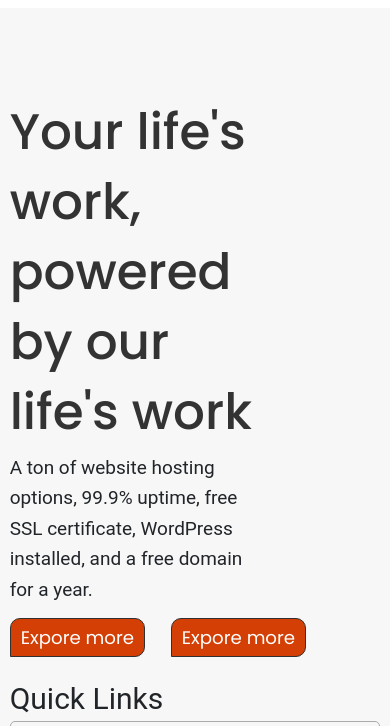
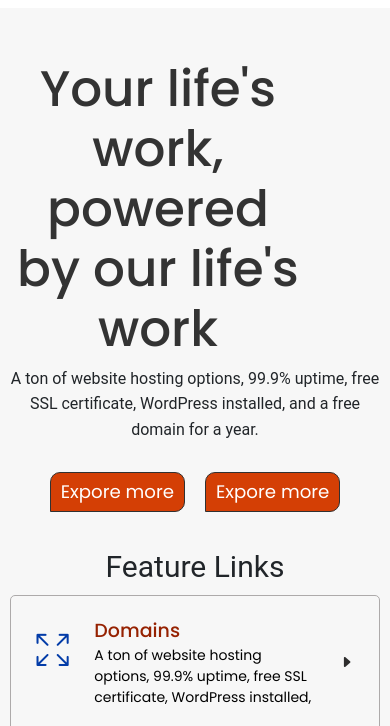
Before and after one commit to DevelopmentRaahi/home, a plain HTML site: page index.html in a window 390 px wide. Shown: the part 118-844 px from the top of the page. Drawn offline with nearby package versions, Linux system fonts and the light colour scheme.

Commit message:
responsive

```diff
--- a/home_assets/scss/main.scss
+++ b/home_assets/scss/main.scss
@@ -69,23 +69,29 @@ $h-content:14px;
 .hero-setBg{
     background-color: #9e9e9e16;
     padding: 3rem 0 5rem;
+    .hero-section_flex{
+        display: flex;
+        align-items: center;
+        justify-content: center;
+    }
 }
 .hero-section-1{
-    margin-top: 50px;
+    // margin-top: 50px;
     font-family: "Poppins", sans-serif;
      h1{
         font-size: 50px;
         line-height: 1.4;
-        width: 70%;
+        width: 80%;
      }
       p{
-        width: 70%;
+        width: 80%;
         font-size: $h-font;
         font-weight: 400;
         line-height: 1.6;
         font-family: "Roboto", sans-serif;
       }
       .h-hero_btns{
+        margin-top: 2.3rem;
         display: flex;
         gap: 2rem;
         a{
@@ -105,6 +111,7 @@ $h-content:14px;
       }
 }
 
+
 .h-home-area{
         .h-home-right-title{
             font-size: $h_feature;
@@ -158,7 +165,139 @@ $h-content:14px;
 
 }
 
-
+@media screen and (max-width:787px) {
+    .hero-setBg{
+    background-color: #9e9e9e16;
+    padding: 1rem 0 3rem;
+}
+.hero-section-1{
+        .hidden-sm{
+            display: block;
+        }
+     h1{
+        line-height: 1.2;
+        width: 100%;
+        text-align: center;
+     }
+      p{
+        width: 100%;
+        text-align: center;
+     }
+      .h-hero_btns{
+        display: flex;
+        justify-content: center;
+        align-items: center;
+
+      }
+}
+
+
+.h-home-area{
+        margin-top: 1rem;
+        .h-home-right-title{
+            text-align: center;
+            margin: .5rem 0;
+        }
+
+    .h-home_content{
+
+        ul{
+
+            a{
+
+                .h-list{
+
+                    .h-icon .bi-arrows-fullscreen{
+
+                    }
+                }
+                .h-icon_content{
+
+                    .hi-title{
+
+                    }
+                    .hi-description{
+
+                    }
+                }
+            }
+        }
+    }
+
+}
+}
+
+
+
+
+@media screen and (max-width:1024px) {
+    .hero-setBg{
+    background-color: #9e9e9e16;
+    padding: 4rem 0 3rem;
+    .hero-section_flex{
+        display: flex;
+        align-items: center;
+        justify-content: center;
+    }
+}
+.hero-section-1{
+        .hidden-sm{
+            display: block;
+        }
+     h1{
+        line-height: 1.2;
+        width: 80%;
+
+     }
+      p{
+        width: 100%;
+        line-height: 1.6;
+        font-size: 16px;
+
+     }
+      .h-hero_btns{
+        display: flex;
+        gap: 20px;
+        align-items: center;
+
+      }
+}
+
+
+.h-home-area{
+        margin-top: 1rem;
+        .h-home-right-title{
+            text-align: center;
+            margin: .5rem 0;
+        }
+
+    .h-home_content{
+
+        ul{
+
+            a{
+
+                .h-list{
+
+                    .h-icon .bi-arrows-fullscreen{
+
+                    }
+                }
+                .h-icon_content{
+
+                    .hi-title{
+
+                    }
+                    .hi-description{
+
+                    }
+                }
+            }
+        }
+    }
+
+}
+}
 
 
 
--- a/index.html
+++ b/index.html
@@ -187,10 +187,10 @@
   <!-- hero section -->
   <div class="container-fluid hero-setBg">
     <div class="container">
-      <div class="row ">
-        <div class="col-lg-7">
+      <div class="row hero-section_flex ">
+        <div class="col-lg-8 col-md-12">
           <div class="hero-section-1">
-            <h1>Your life's work,
+            <h1>Your life's work,<span class="hidden-sm"></span>
             powered by our life's work  </h1>
             <p>A ton of website hosting options, 99.9% uptime, free SSL certificate, WordPress installed, and a free domain for a year.</p>
             <div class="h-hero_btns">
@@ -202,9 +202,9 @@
             </div>
           </div>
         </div>
-        <div class="col-lg-5">
+        <div class="col-lg-4 col-md-12">
           <div class="h-home-area">
-            <div class="h-home-right-title">Quick Links</div>
+            <div class="h-home-right-title">Feature Links</div>
            <div class="h-home_content">
               <ul>
                 <li><a href="">
```
Also changed, not shown: home_assets/scss/main.css, 1 other file.
